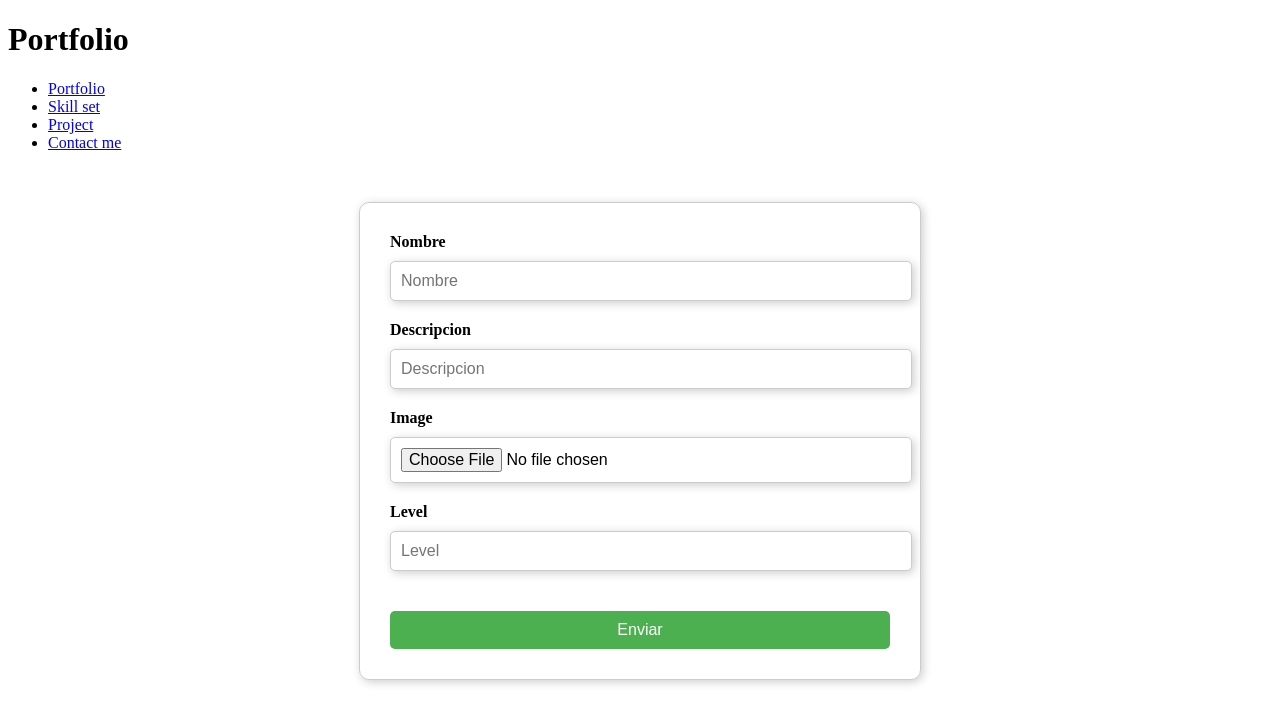
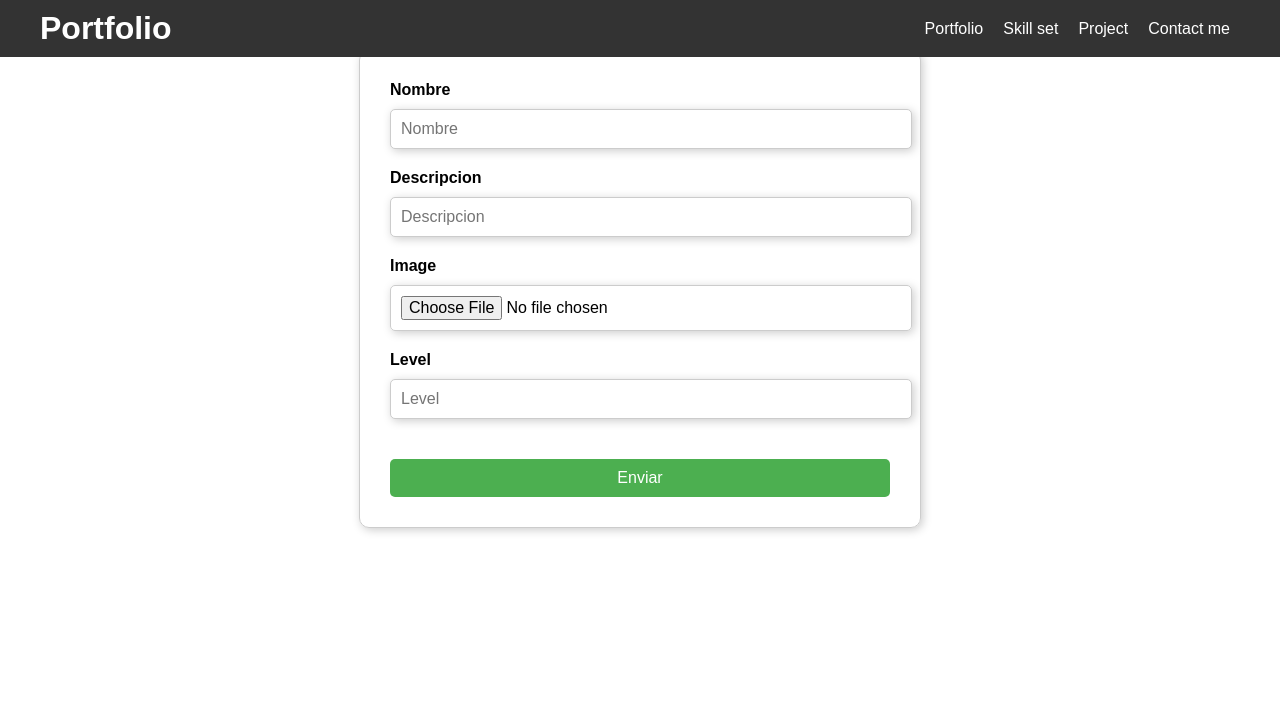
Before and after one commit to Khalil2506/Portafolio, a Django app: page /add/ in a window 1280 px wide. Shown: the top 724 px of the page. Run offline with Django 4.2, Linux system fonts and the light colour scheme.

Commit message:
Create to header

```diff
--- a/Library/static/css/styles.css
+++ b/Library/static/css/styles.css
@@ -81,3 +81,88 @@ form {
     font-size: 15px;
 
   }
+  /*start of my portfolio*/
+  body {
+    margin: 0;
+    padding: 0;
+    font-family: Arial, sans-serif;
+  }
+
+  .header {
+    position: fixed;
+    top: 0;
+    left: 0;
+    width: 100%;
+    background-color: #333;
+    z-index: 9999;
+  }
+
+  .header-container {
+    display: flex;
+    justify-content: space-between;
+    align-items: center;
+    max-width: 1200px;
+    margin: 0 auto;
+    padding: 10px 20px;
+  }
+
+  .header_title h1 {
+    margin: 0;
+  }
+  .header_title a{
+    text-decoration: none;
+    color: white;
+  }
+
+  .header_nav ul {
+    margin: 0;
+    padding: 0;
+    display: flex;
+    justify-content: flex-end;
+    list-style: none;
+  }
+
+  .header_nav li {
+    margin: 0 10px;
+  }
+
+  .header_a {
+    color: #fff;
+    text-decoration: none;
+    transition: color 0.3s;
+  }
+
+  .header_a:hover {
+    color: #f00;
+  }
+
+  @media only screen and (max-width: 768px) {
+    .header-container {
+      flex-direction: column;
+    }
+    .header_nav {
+      margin-top: 10px;
+      justify-content: center;
+    }
+  }
+
+  /* Cambio de color al hacer scroll */
+  .header_a_scroll {
+   color: black !important;
+   text-shadow: 1px 1px 1px 1px white,1px 1px 1px 1px white,1px 1px 1px 1px wheat,1px 1px 1px 1px white !important;
+   border-radius: 20px 10px;
+  }
+
+
+  /* Estilos para las secciones */
+  section {
+    height: 100vh;
+    display: flex;
+    align-items: center;
+    justify-content: center;
+    text-align: center;
+  }
+
+  section:nth-child(even) {
+    background-color: #f2f2f2;
+  }
--- /dev/null
+++ b/Library/static/js/index.js
@@ -0,0 +1,26 @@
+// Obtener la barra de navegación
+var headerNav = document.getElementById("header-nav");
+
+// Agregar un evento de scroll a la ventana
+window.addEventListener("scroll", function() {
+  // Obtener la posición actual de la página
+  var scrollPosition = window.pageYOffset;
+
+  // Obtener todos los elementos a con la clase header_a
+  var headerLinks = headerNav.getElementsByClassName("header_a");
+
+  // Recorrer los elementos a y cambiar la clase header_a_scroll según corresponda
+  for (var i = 0; i < headerLinks.length; i++) {
+    var currentLink = headerLinks[i];
+    var linkHref = currentLink.getAttribute("href");
+    var linkSection = document.querySelector(linkHref);
+    var linkSectionTop = linkSection.offsetTop;
+    var linkSectionBottom = linkSectionTop + linkSection.offsetHeight;
+
+    if (scrollPosition >= linkSectionTop && scrollPosition < linkSectionBottom) {
+      currentLink.classList.add("header_a_scroll");
+    } else {
+      currentLink.classList.remove("header_a_scroll");
+    }
+  }
+});
--- a/Library/templates/base.html
+++ b/Library/templates/base.html
@@ -9,19 +9,24 @@
     <title>{% block title %} {% endblock %}</title>
 </head>
 <body>
-    <header>
-        <h1>Portfolio</h1>
-        <nav>
-         <ul>
-            <li><a href="{% url 'portafolio'%}">Portfolio</a></li>
-            <li><a href="{% url 'languages'%}">Skill set</a></li>
-            <li><a href="{% url 'add'%}">Project</a></li>
-            <li><a href="{% url 'add'%}">Contact me</a></li>
-         </ul>
-        </nav>
-    </header>
-    <div>
+      <header class="header">
+        <div class="header-container">
+          <div class="header_title">
+            <h1><a href="#">Portfolio</a></h1>
+          </div>
+          <nav class="header_nav" id="header-nav">
+            <ul class="header_ul">
+              <li class="header_li"><a href="#portfolio" class="header_a">Portfolio</a></li>
+              <li class="header_li"><a href="#skillset" class="header_a">Skill set</a></li>
+              <li class="header_li"><a href="#project" class="header_a">Project</a></li>
+              <li class="header_li"><a href="#contact" class="header_a">Contact me</a></li>
+            </ul>
+          </nav>
+        </div>
+      </header>
+    <div class="content">
         {% block content %} {% endblock %}
     </div>
+      <script type="text/javascript" src='{% static "js/index.js" %}'></script>
 </body>
 </html>
```
Also changed, not shown: Library/templates/paginas/portafolio.html (+19 -14 lines).
